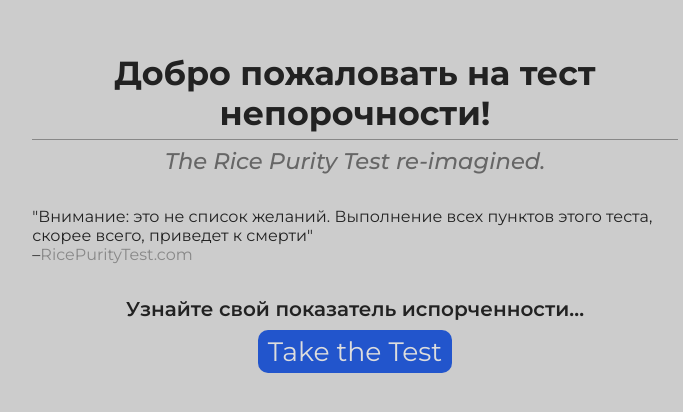
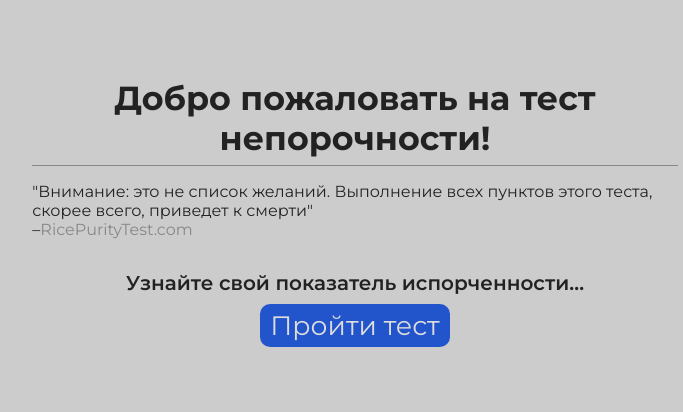
Before and after one commit to Jel054/Jel054.github.io, a plain HTML site: page index.html in a window 1280 px wide. Shown: the part 196-608 px from the top of the page, without its empty margins (285-968 px from the left). Drawn offline with Linux system fonts and the light colour scheme.

Commit message:
Update index.html

```diff
--- a/index.html
+++ b/index.html
@@ -15,11 +15,10 @@
 		<div id="info">
 			<h1>Добро пожаловать на тест непорочности!</h1>
 			<!-- <hr> -->
-			<h2>The Rice Purity Test re-imagined.</h2>
 			<p id="quote">"Внимание: это не список желаний. Выполнение всех пунктов этого теста, скорее всего, приведет к смерти"<br>–<a target="_blank" href="http://ricepuritytest.com">RicePurityTest.com</a></p>
 			<p id="explanation">Узнайте свой показатель испорченности…</p>
 			<div class="buttons">
-				<button onclick="start()" class="start">Take the Test</button>
+				<button onclick="start()" class="start">Пройти тест</button>
 			</div>
 		</div>
 	</div>
```
